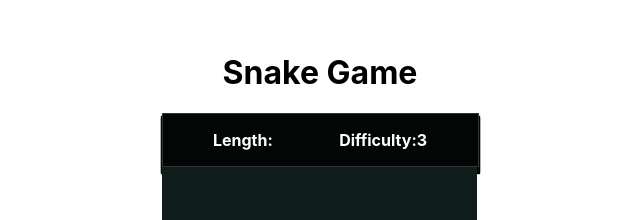
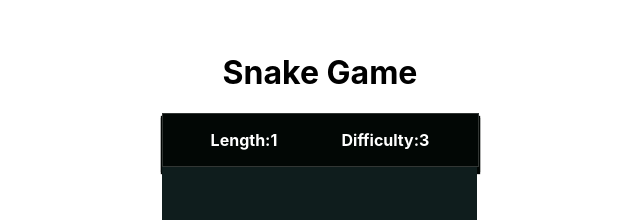
Before and after one commit to version-1/hooks-snake-game, a React (Create React App) app: page / in a window 1280 px wide. Shown: the part 121-341 px from the top of the page, without its empty margins (320-960 px from the left). Built offline with nearby package versions, Linux system fonts and the light colour scheme.

Commit message:
impl length in nav

```diff
--- a/src/App.js
+++ b/src/App.js
@@ -165,7 +165,7 @@ function App() {
         <div className="title-container">
           <h1 className="title">Snake Game</h1>
         </div>
-        <Navigation />
+        <Navigation length={body.length} />
       </header>
       <main className="main">
         <Field fields={fields} />
```
